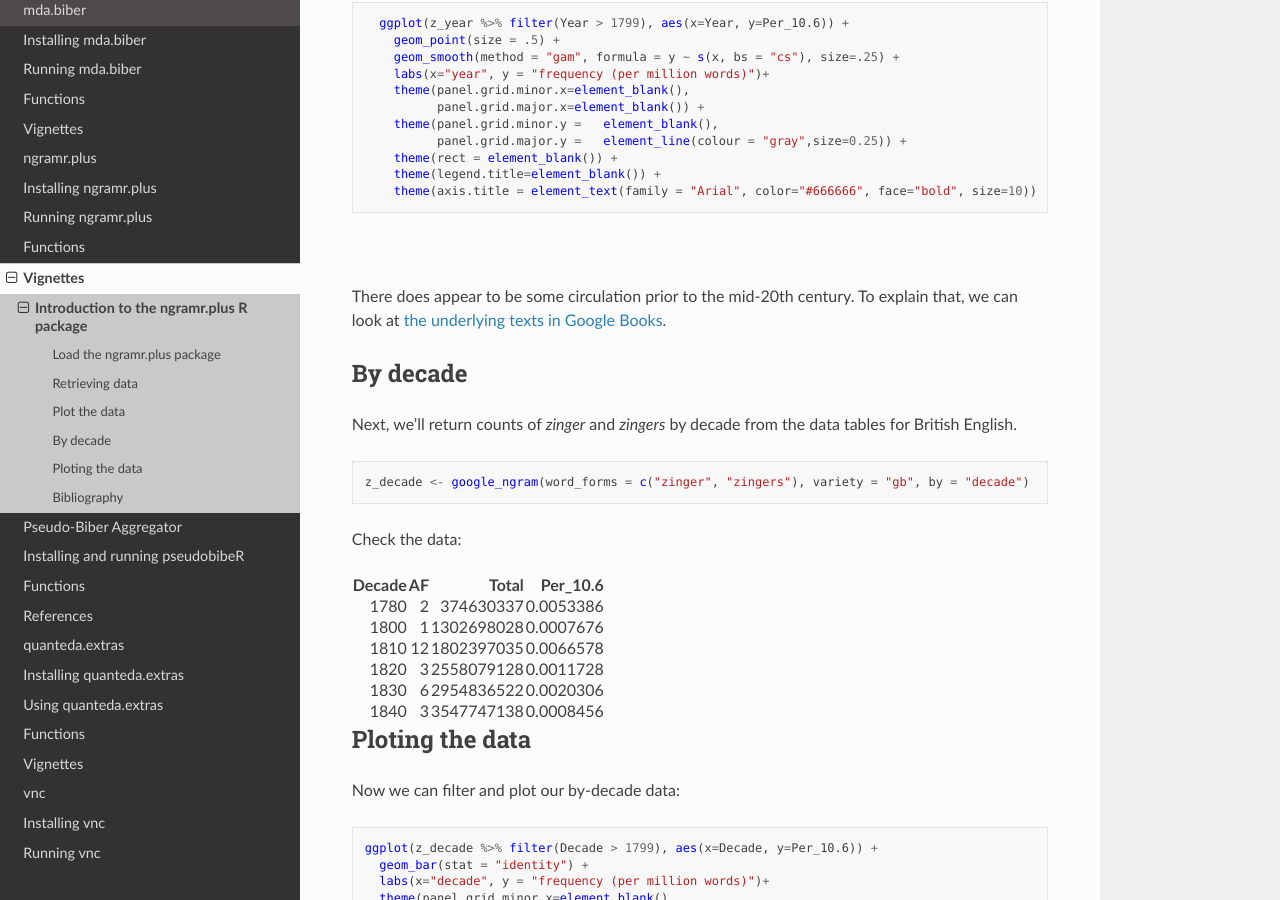
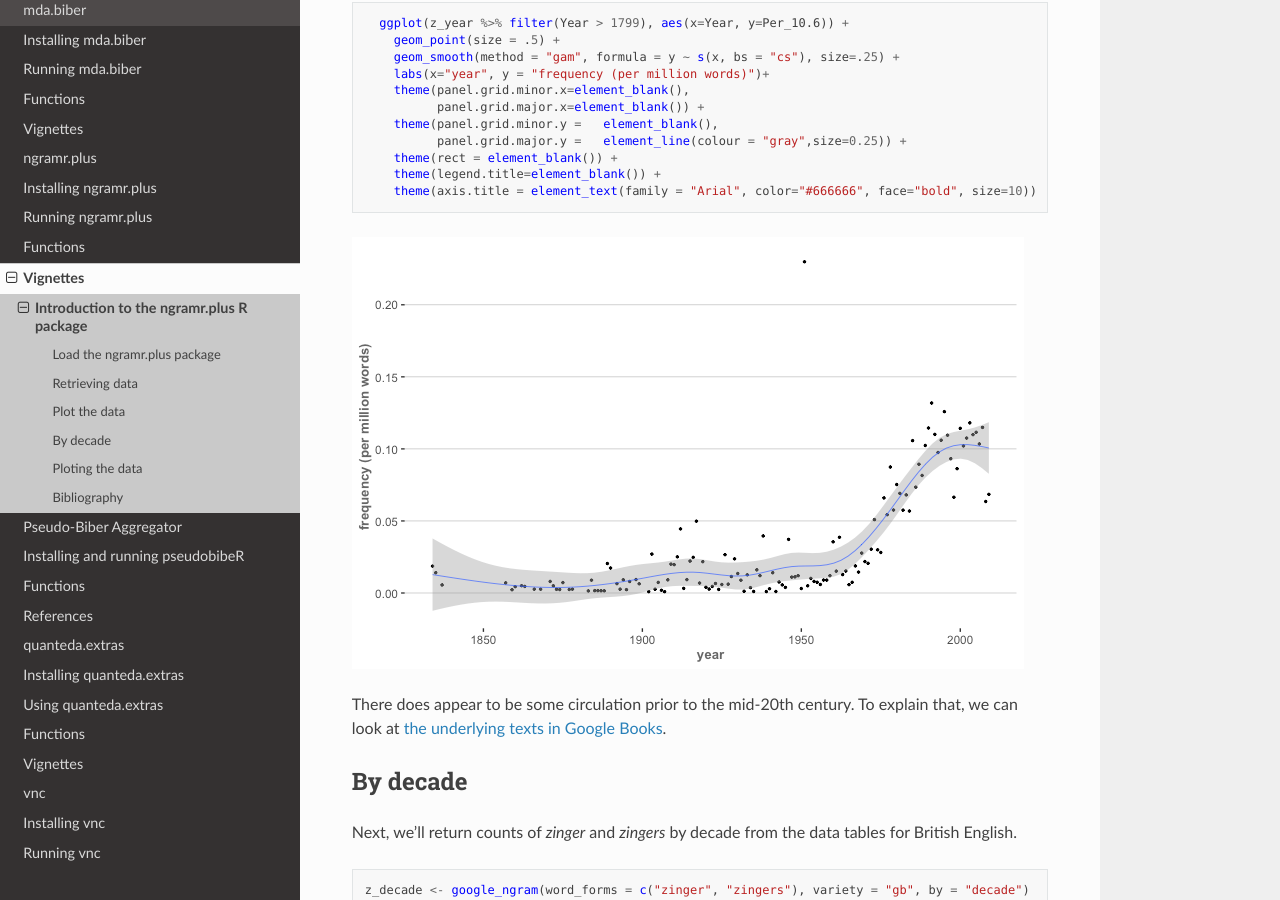
Before and after one commit to browndw/cmu-textstat-docs, a Sphinx documentation site: the page built from docs/ngramr.plus/vignettes/ngramr_introduction.md, in a window 1280 px wide and 900 px high, scrolled down 959 px. Built offline with Sphinx 7.4.7 and the Read the Docs theme 2.0.0, drawn with Linux system fonts in a browser that asks for light colours; pages that are not in the unit, such as notebooks, are missing from menus.

Commit message:
Update ngramr_introduction.md

````diff
--- a/docs/ngramr.plus/vignettes/ngramr_introduction.md
+++ b/docs/ngramr.plus/vignettes/ngramr_introduction.md
@@ -150,7 +150,7 @@
     theme(axis.title = element_text(family = "Arial", color="#666666", face="bold", size=10))
 ```
 
-![](/Users/davidwestbrown/Desktop/cmu-textstat-docs/ngramr.plus/vignettes/ngramr_introduction_files/figure-gfm/year_plot-1.png)<!-- -->
+![](https://raw.githubusercontent.com/browndw/cmu-textstat-docs/main/docs/_static/ngramr_introduction_files/figure-gfm/year_plot-1.png)<!-- -->
 
 There does appear to be some circulation prior to the mid-20th century.
 To explain that, we can look at [the underlying texts in Google
@@ -289,7 +289,7 @@
   theme(axis.title = element_text(family = "Arial", color="#666666", face="bold", size=10))
 ```
 
-![](/Users/davidwestbrown/Desktop/cmu-textstat-docs/ngramr.plus/vignettes/ngramr_introduction_files/figure-gfm/decade_plot-1.png)<!-- -->
+![](https://raw.githubusercontent.com/browndw/cmu-textstat-docs/main/docs/_static/ngramr_introduction_files/figure-gfm/decade_plot-1.png)<!-- -->
 
 ## Bibliography
 
````
